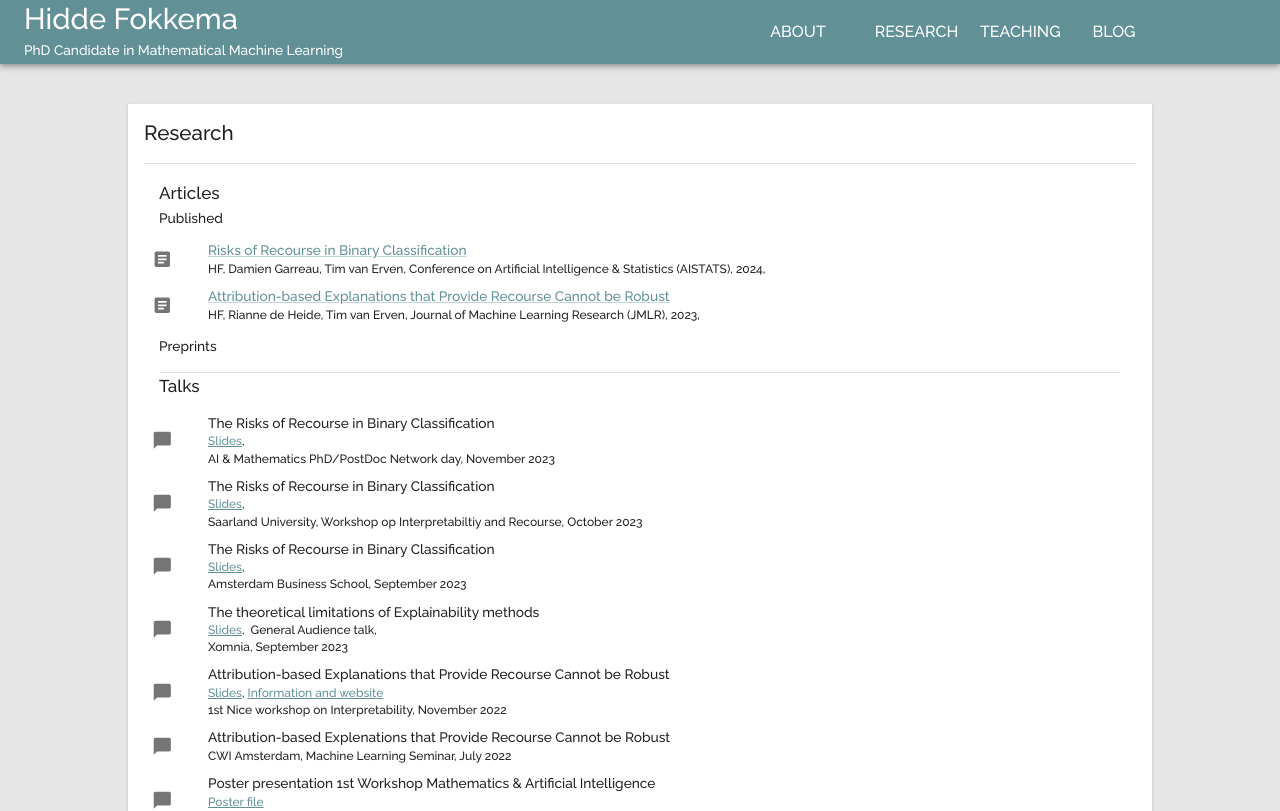
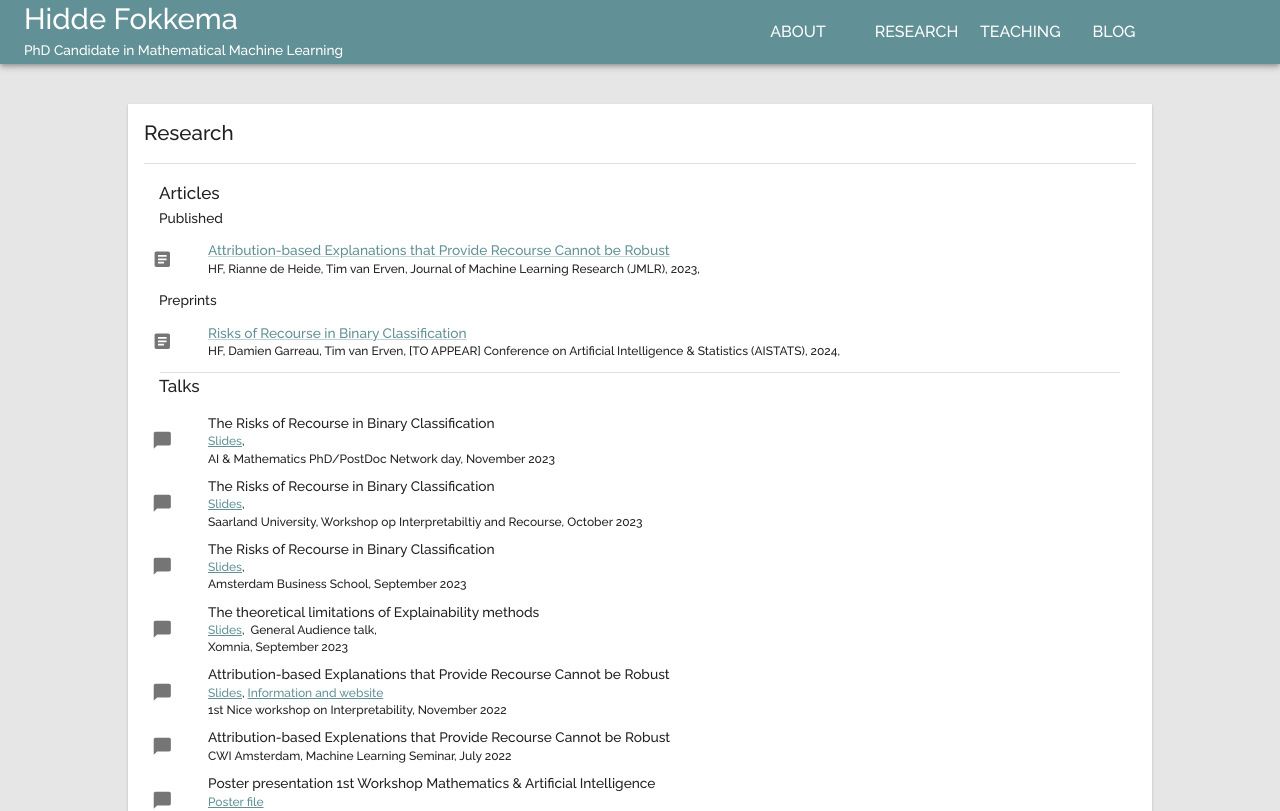
Before and after one commit to HiddeFok/personal-website-react, a React (Create React App) app: page /research in a window 1280 px wide. Shown: the top 811 px of the page. Built offline with nearby package versions, Linux system fonts and the light colour scheme.

Commit message:
to appear update

```diff
--- a/src/data/publications.ts
+++ b/src/data/publications.ts
@@ -12,10 +12,10 @@ export const listPublications: Publication[] = [
 {
     title: 'Risks of Recourse in Binary Classification',
     authors: ['HF', 'Damien Garreau', 'Tim van Erven'],
-    journal: 'Conference on Artificial Intelligence & Statistics (AISTATS)',
+    journal: '[TO APPEAR] Conference on Artificial Intelligence & Statistics (AISTATS)',
     date: '2024',
     link: 'https://arxiv.org/abs/2306.00497',
-    status: "published",
+    status: "preprint",
   },
   {
     title: 'Attribution-based Explanations that Provide Recourse Cannot be Robust',
```
